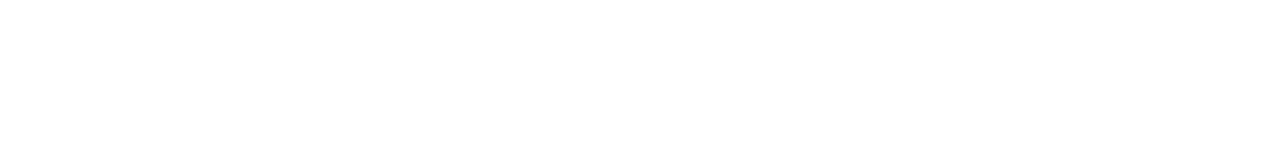
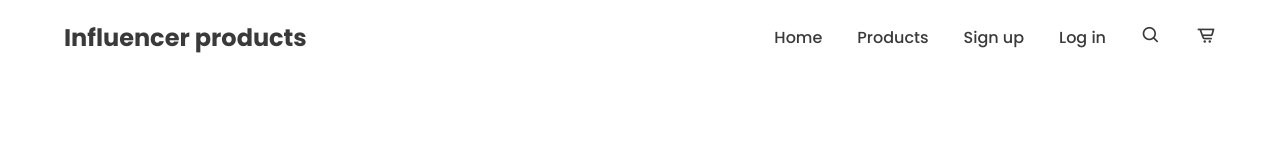
Before and after one commit to Rubayat-Rafi/Influencer-Products-Website, a plain HTML site: page index.html in a window 1280 px wide. Drawn offline with nearby package versions, Linux system fonts and the light colour scheme.

Commit message:
navbar added

```diff
--- a/index.html
+++ b/index.html
@@ -16,9 +16,73 @@
      <link rel="stylesheet"
     href="https://unpkg.com/boxicons@latest/css/boxicons.min.css">
 
+     <!-- font awesome link -->
+    <link rel="stylesheet" href="https://cdnjs.cloudflare.com/ajax/libs/font-awesome/6.5.2/css/all.min.css" integrity="sha512-SnH5WK+bZxgPHs44uWIX+LLJAJ9/2PkPKZ5QiAj6Ta86w+fsb2TkcmfRyVX3pBnMFcV7oQPJkl9QevSCWr3W6A==" crossorigin="anonymous" referrerpolicy="no-referrer" />
+
+
     <title>Influencer Products Website</title>
+
 </head>
 <body>
 
+<div id="body-container">
+
+        <!-- header section start here -->
+        <header id="home">
+
+            <nav class="navbar">
+
+                <div class="logo-bar">
+                    <i class='bx bx-menu' id="menu-icon"></i>
+                    <a href="#home" class="logo">Influencer products</a>
+                </div>
+
+                <div class="navlist">
+                    <a href="http://" target="_blank">Home</a>
+                    <a href="http://" target="_blank">Products</a>
+                    <a href="http://" target="_blank">Sign up</a>
+                    <a href="http://" target="_blank">Log in</a>
+
+                    <a href="http://" target="_blank"><i class='bx bx-search  navlist-icon' ></i></a>
+                    <a href="http://" target="_blank"><i class='bx bx-cart-alt navlist-icon' ></i></a>
+
+                </div>
+
+            </nav>
+
+            <div class="home-container display">
+                <div class="home-content">
+                    <h1>Start your Journey as Influencer</h1>
+                    <p>Lorem ipsum dolor sit amet, consectetur adipiscing elit. Sem vestibulum sed scelerisque eros. Lectus faucibus.</p>
+
+                        <button class="btn">Preebook now<i class="fa-solid fa-arrow-right" id="home-btn-icon"></i></button>
+                </div>
+                <div class="home-img">
+                    <img src="./images/main-camera.png" alt="Camera Image">
+                </div>
+            </div>
+
+        </header>
+        <!-- header section end here -->
+
+        <!-- main section end here -->
+         <main>
+
+        <!-- brand section start here -->
+
+        <!-- brand section end here -->
+
+        <!-- card section start here -->
+
+        <!-- card section end here -->
+
+
+         </main>
+        <!-- main section end here -->
+
+
+</div>
+<!-- body last  -->
+
 </body>
 </html>
--- a/style/style.css
+++ b/style/style.css
@@ -6,7 +6,81 @@
     list-style: none;
 }
 :root{
-    --bg-color:rgba(170, 170, 170, 1);
-    --font-orimary-color:rgba(58, 58, 58, 1);
+    --bg-color:rgba(255, 255, 255, 1);
+    --font-primary-color:rgba(58, 58, 58, 1);
     --main-color:rgba(224, 44, 109, 1);
 }
+body{
+    font-family: "Poppins", sans-serif;
+    background: var(--bg-color);
+}
+#body-container{
+    margin: 0 auto;
+    max-width: 90%;
+    min-height: 60%;
+}
+section{
+    margin: 100px auto;
+}
+/* navbar design start */
+.display{
+    display: none;
+}
+.navbar{
+    display: flex;
+    justify-content: space-between;
+    align-items: center;
+    padding: 20px 0;
+}
+.navlist{
+    display: flex;
+    align-items: center;
+    /* align-content: center; */
+
+}
+#menu-icon{
+    font-size: 24px;
+    color: rgba(27, 27, 27, 1);
+    display: none;
+}
+.logo{
+    font-size: 24px;
+    font-weight: bold;
+    color: var(--font-primary-color);
+}
+.navlist a{
+    font-size: 16px;
+    color: var(--font-primary-color);
+    font-weight: 500;
+    margin-left: 35px;
+    /* cursor: pointer; */
+}
+.nav-list-icon{
+    display: flex;
+    align-items: center;
+}
+.navlist-icon{
+    font-size: 20px;
+    color: var(--font-primary-color);
+}
+
+
+
+
+
+
+
+
+/* navbar design end */
+
+/* home section design start */
+
+/* home section design end */
+
+/* brand section design end */
+
+/* brand section design end */
+
+/* card section design start here */
+
+/* card section design end here */
```
